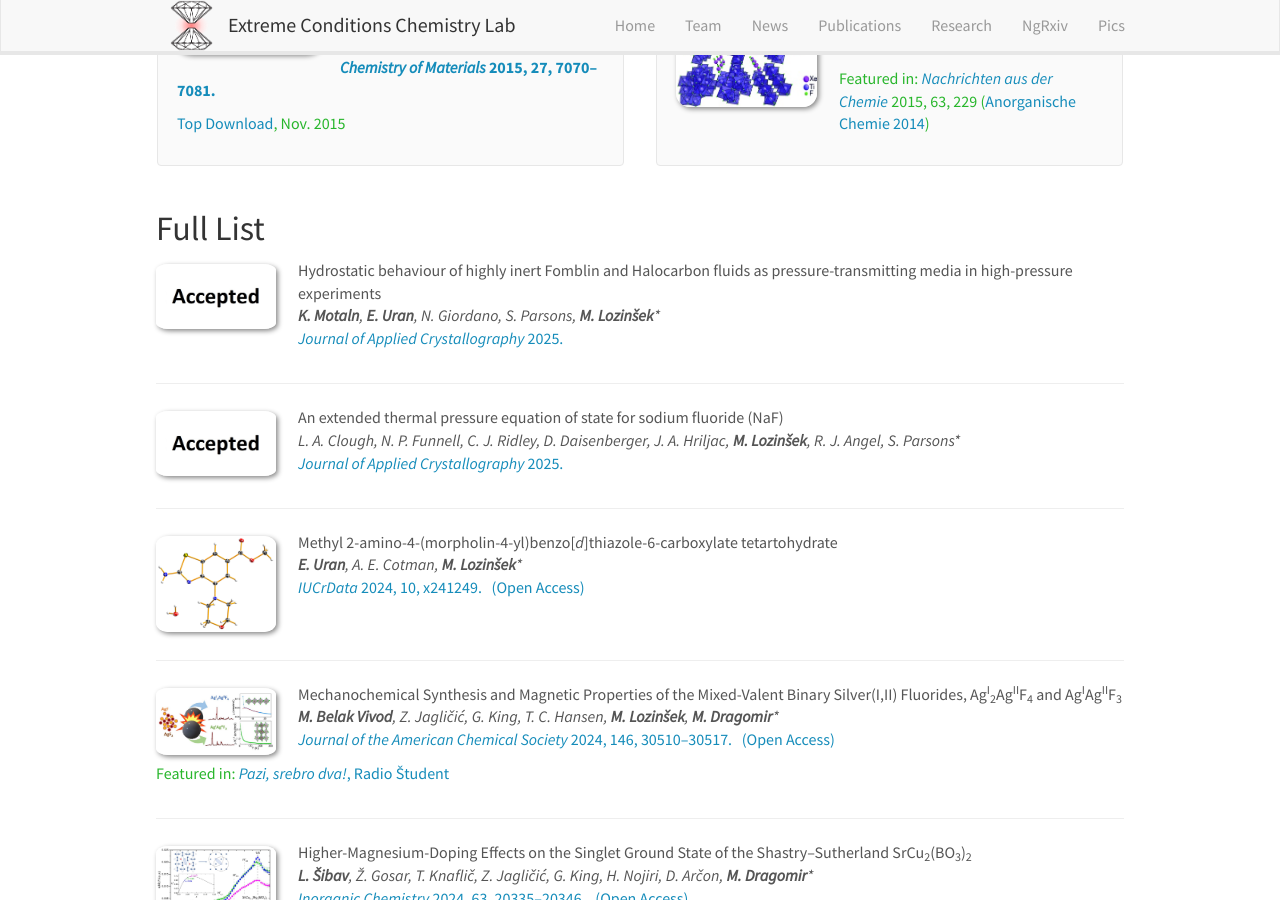
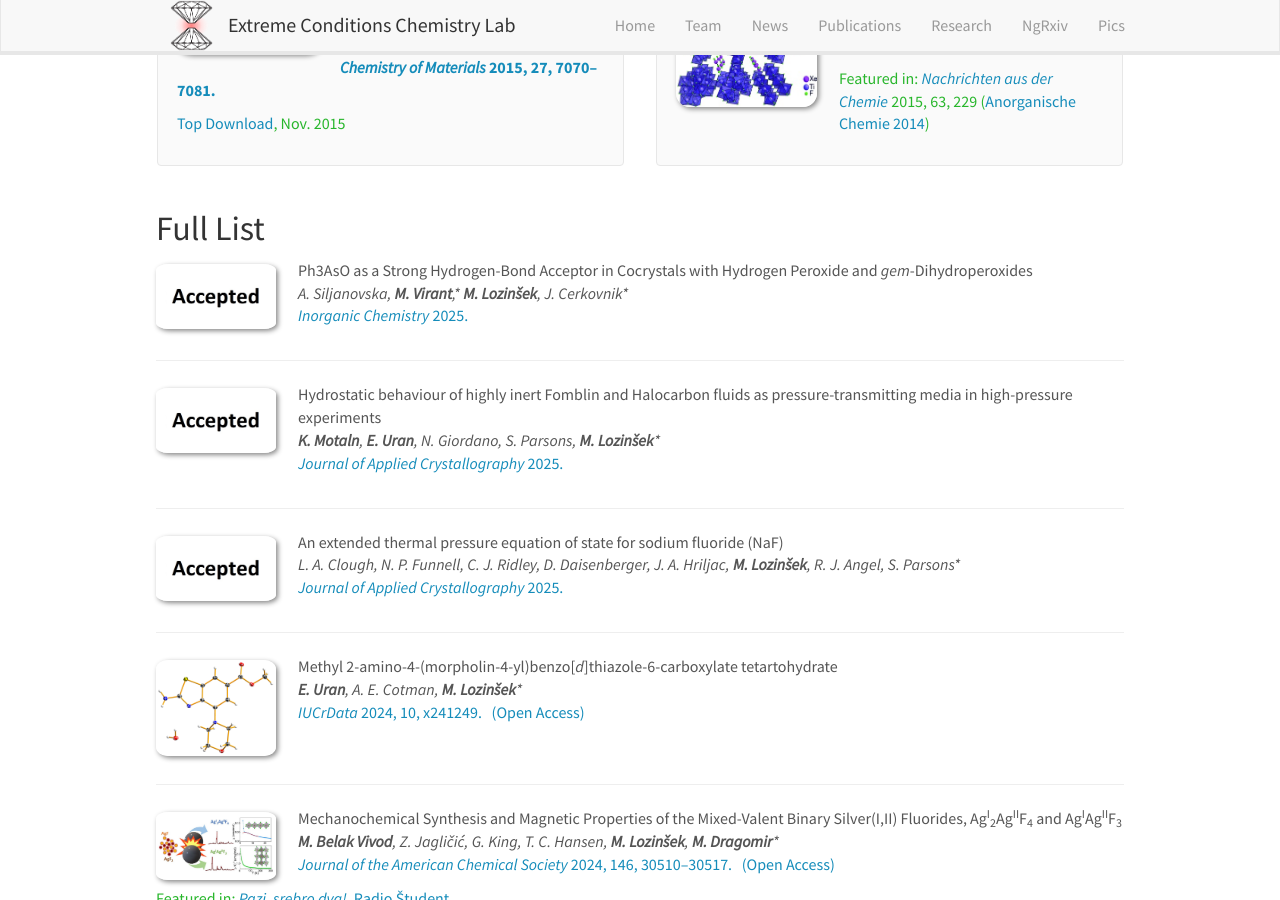
Before and after one commit to eccl-jsi/eccl-jsi.github.io, a Jekyll site: the page built from _pages/publications.md, in a window 1280 px wide and 900 px high, scrolled down 1710 px. Built offline with Jekyll 4.4.1, drawn with Linux system fonts in a browser that asks for light colours; nearby versions of some CDN libraries.

Commit message:
Update publist.yml

```diff
--- a/_data/publist.yml
+++ b/_data/publist.yml
@@ -1,4 +1,13 @@
 ---
+-
+  authors: "A. Siljanovska, <b>M. Virant</b>,* <b>M. Lozinšek</b>, J. Cerkovnik&#42;"
+  description: ""
+  highlight: 0
+  image: Accepted.jpg
+  link:
+    display: "<i>Inorganic Chemistry</i> 2025. &nbsp;&nbsp;"
+    url: "https://doi.org/10.1021/acs.inorgchem.4c04535"
+  title: "Ph3AsO as a Strong Hydrogen-Bond Acceptor in Cocrystals with Hydrogen Peroxide and <i>gem</i>-Dihydroperoxides"
 -
   authors: "<b>K. Motaln</b>, <b>E. Uran</b>, N. Giordano, S. Parsons, <b>M. Lozinšek</b>*"
   description: ""
@@ -6,7 +15,7 @@
   image: Accepted.jpg
   link:
     display: "<i>Journal of Applied Crystallography</i> 2025. &nbsp;&nbsp;"
-    url: ""
+    url: "https://doi.org/10.1107/S1600576725000342"
   title: "Hydrostatic behaviour of highly inert Fomblin and Halocarbon fluids as pressure-transmitting media in high-pressure experiments"
 -
   authors: "L. A. Clough, N. P. Funnell, C. J.  Ridley, D. Daisenberger, J. A. Hriljac, <b>M. Lozinšek</b>, R. J.  Angel, S. Parsons*"
@@ -15,7 +24,7 @@
   image: Accepted.jpg
   link:
     display: "<i>Journal of Applied Crystallography</i> 2025. &nbsp;&nbsp;"
-    url: ""
+    url: "https://doi.org/10.1107/S1600576725000330"
   title: "An extended thermal pressure equation of state for sodium fluoride (NaF)"
 -
   authors: "<b>E. Uran</b>, A. E. Cotman, <b>M. Lozinšek</b>*"
@@ -24,7 +33,7 @@
   image: ID2025A-TOC.jpg
   link:
     display: "<i>IUCrData</i> 2024, 10, x241249. &nbsp;&nbsp;(Open Access)"
-    url: ""
+    url: "https://doi.org/10.1107/s2414314624012495"
   title: "Methyl 2-amino-4-(morpholin-4-yl)benzo[<i>d</i>]thiazole-6-carboxylate tetartohydrate"
 -
   authors: "<b>M. Belak Vivod</b>, Z. Jagličić, G. King, T. C. Hansen, <b>M. Lozinšek</b>, <b>M. Dragomir</b>*"
```
